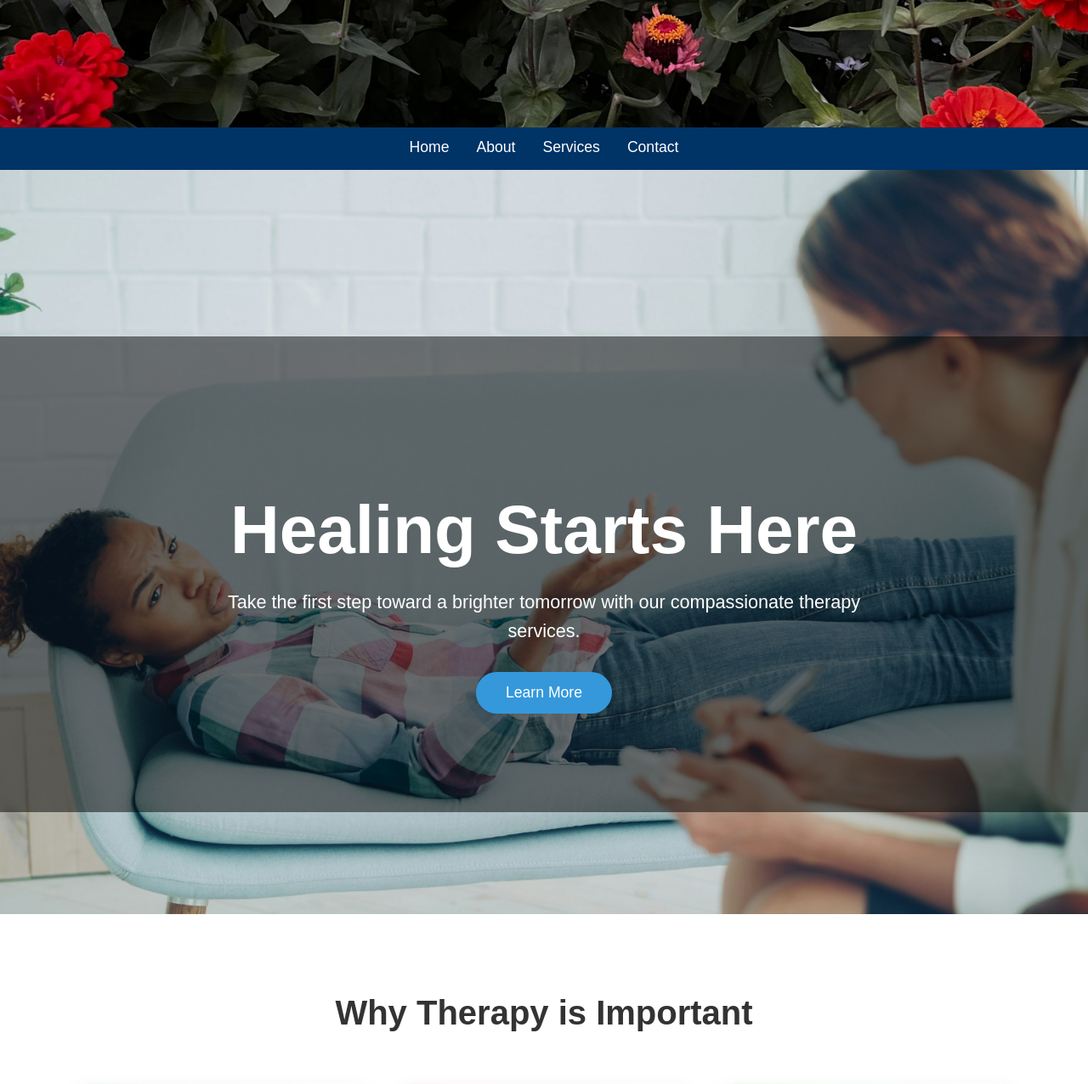
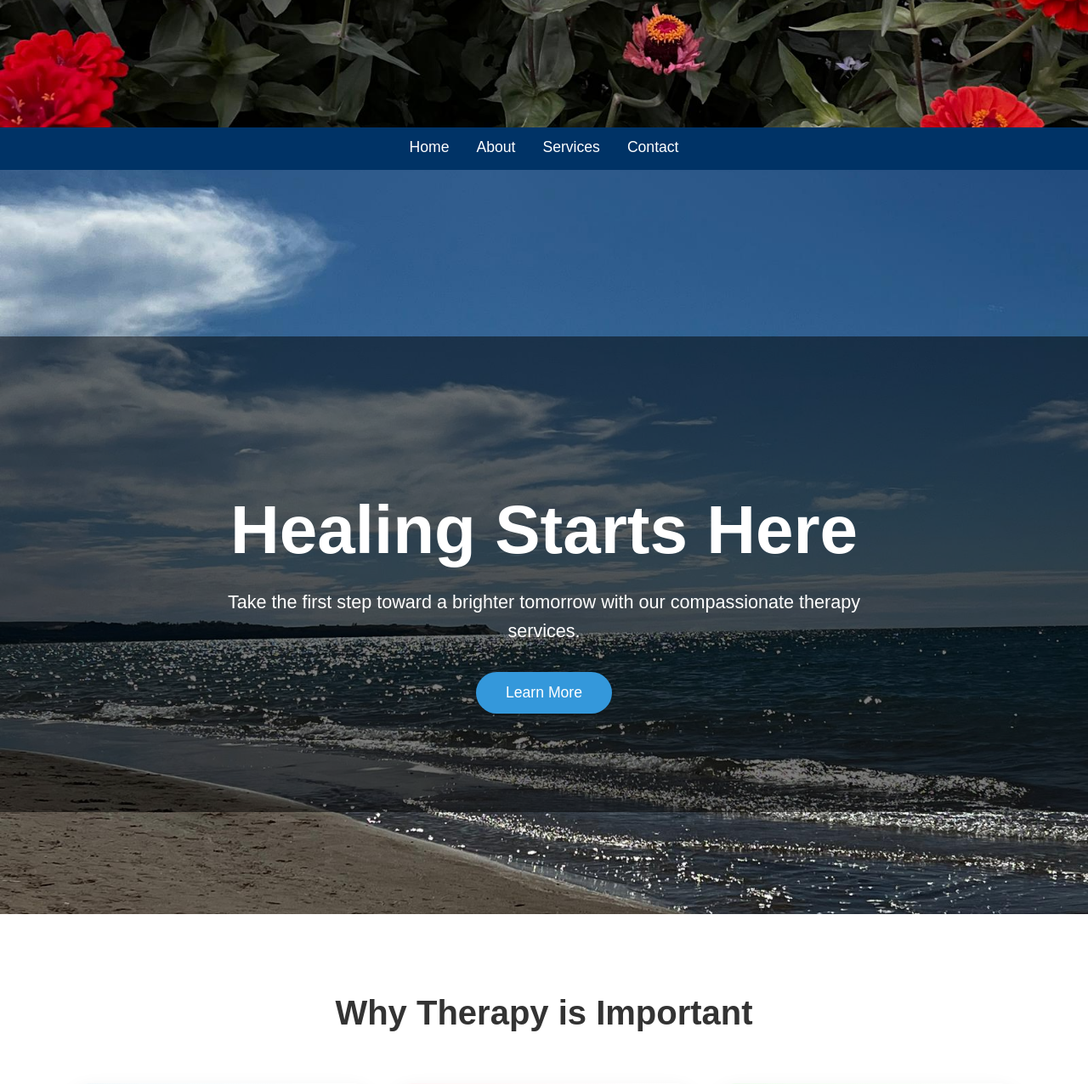
Before and after one commit to BallansByte/Ali-Site, a Flask app: page / in a window 1280 px wide. Shown: the part 480-1756 px from the top of the page at 85% size. Run offline with Flask 3, Linux system fonts and the light colour scheme.

Commit message:
Updated the herro image

```diff
--- a/static/css/styles.css
+++ b/static/css/styles.css
@@ -102,7 +102,7 @@ section:first-of-type {
 
 .hero {
   height: 100vh; /* full viewport */
-  background: url("../images/therapy.jpg") no-repeat center center/cover;
+  background: url("../images/beach.jpg") no-repeat center center/cover;
   display: flex;
   align-items: center;
   justify-content: center;
```
